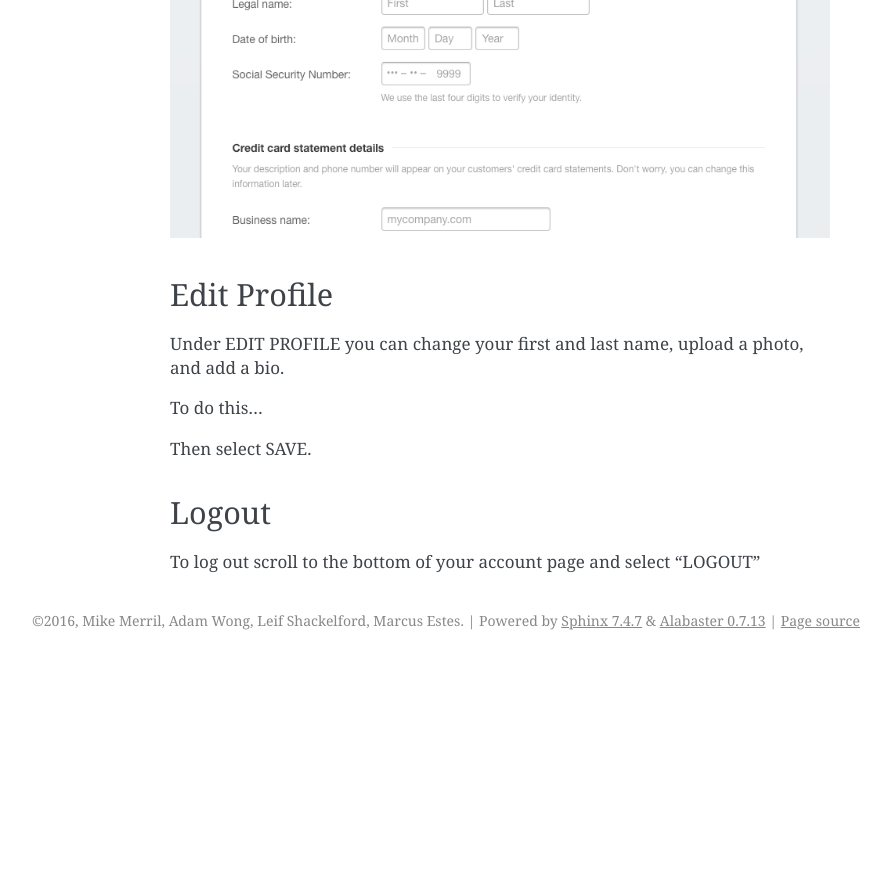
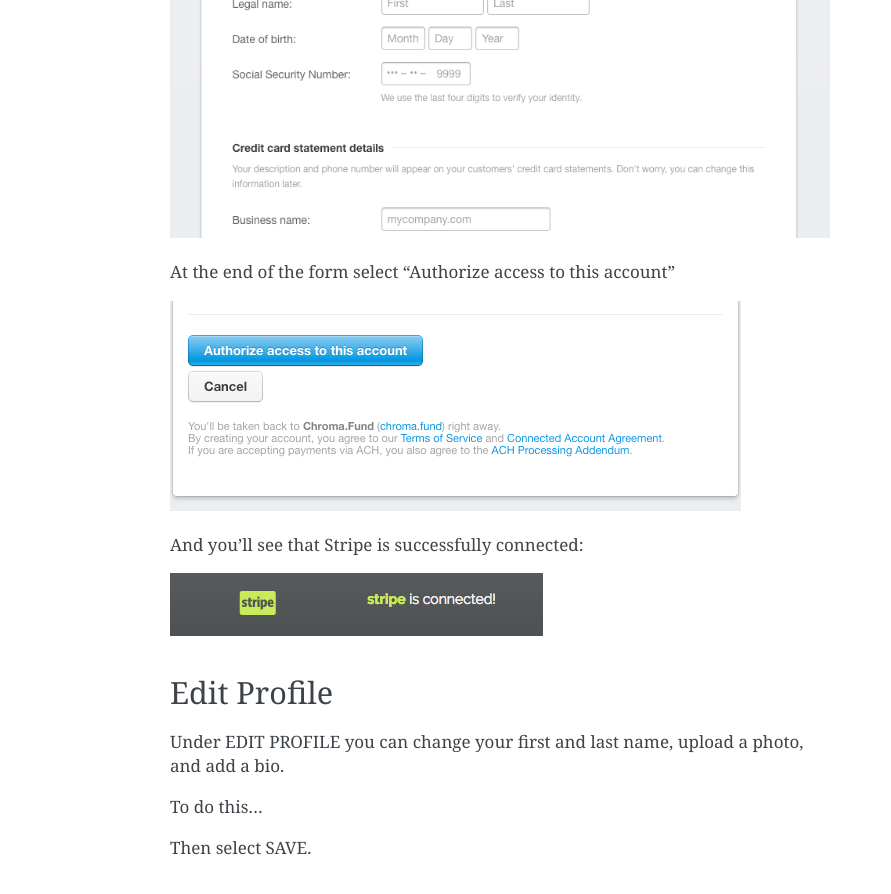
Before and after one commit to ChromaPDX/chroma-fund-docs, a Sphinx documentation site: the page built from docs/source/chroma_fund/account.rst, in a window 1280 px wide and 900 px high, scrolled down 2216 px. Shown: the top 894 px of the window, without its empty margins (250-1141 px from the left). Built offline with Sphinx 7.4.7, drawn with Linux system fonts in a browser that asks for light colours; before the commit the page ends 2876 px from its top, so only the background shows below that.

Commit message:
Update account.rst

```diff
--- a/docs/source/chroma_fund/account.rst
+++ b/docs/source/chroma_fund/account.rst
@@ -38,6 +38,14 @@
 
 .. image:: /images/Stripe__Connect_with_Chroma_Fund.png
 
+At the end of the form select "Authorize access to this account"
+
+.. image:: /images/Stripe_authorize.png
+
+And you'll see that Stripe is successfully connected:
+
+.. image:: /images/Stripe_connected.png
+
 Edit Profile
 ------------
 
```
